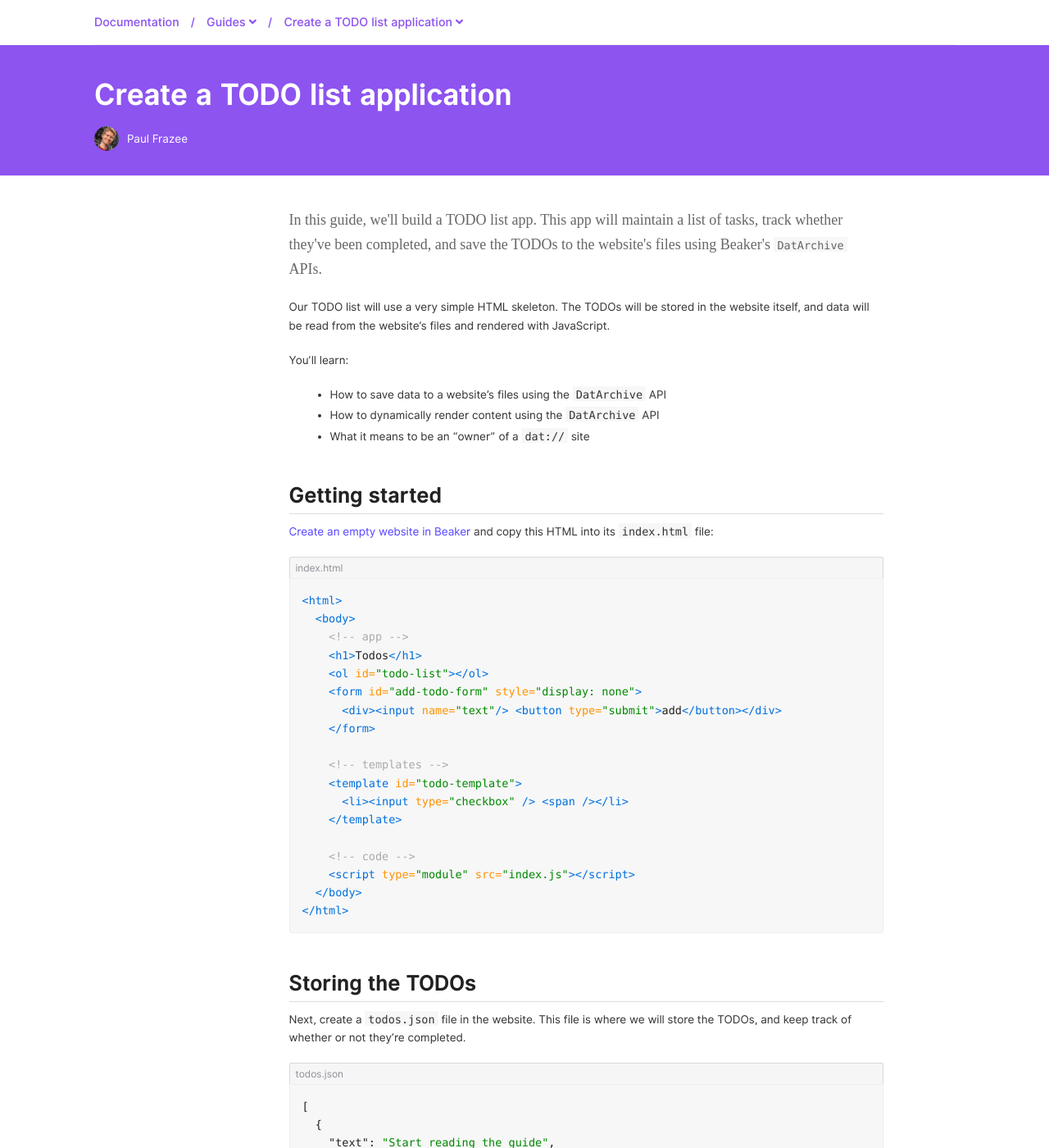
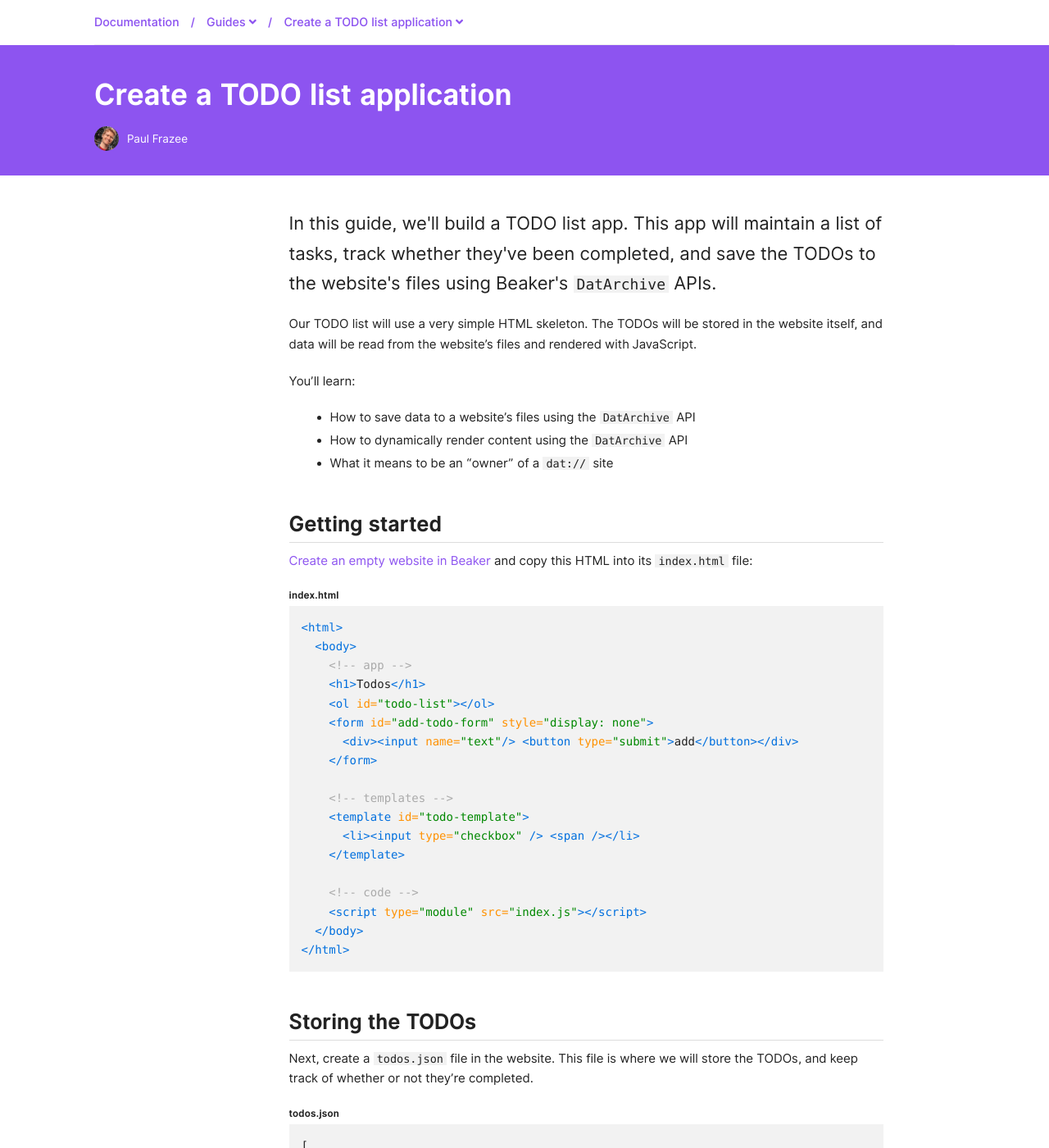
Before and after one commit to beakerbrowser/beakerbrowser.com, a Jekyll site: the page built from _docs/guides/create-a-todo-list.md, in a window 1280 px wide and 1400 px high. Shown: the whole window at 82% size. Built offline with Jekyll 4.4.1, drawn with Linux system fonts in a browser that asks for light colours.

Commit message:
Update styles

```diff
--- a/css/layout/_sections.scss
+++ b/css/layout/_sections.scss
@@ -30,7 +30,6 @@
   }
 
   p {
-    font-family: Hind;
     font-size: 16px;
 
     &:not(:last-child) {
--- a/css/pages/_default.scss
+++ b/css/pages/_default.scss
@@ -41,8 +41,8 @@
   }
 
   p a:not(.btn) {
-    color: $blue;
-    // color: var(--page-color); // TODO
+    // color: $blue;
+    color: var(--page-color); // TODO
 
     &:hover {
       text-decoration: underline;
@@ -57,11 +57,10 @@
 
 hr {
   width: 100px;
-  height: 7px;
+  height: 4px;
   margin: auto;
-  border-radius: 40px;
   border: 0;
-  background: #ddd;
+  background: var(--page-color);
 
   &.blue {
     background: $blue;
--- a/css/pages/_home.scss
+++ b/css/pages/_home.scss
@@ -15,12 +15,12 @@
       display: none;
       text-align: right;
 
-      @include respond-to(netbook) {
+      @include respond-to(desktop) {
         display: block;
       }
 
       img {
-        max-width: 550px;
+        max-width: 500px;
         border-radius: 4px;
         box-shadow: 0 5px 30px 0 rgba(0,0,0,.15);
         border: 1px solid rgba(0,0,0,.4);
@@ -37,19 +37,12 @@
   }
 
   .description {
-    font-family: Hind;
     font-size: 18px;
   }
 
   .description,
   .cta {
     color: #fff;
-  }
-
-  img {
-    // position: absolute;
-    right: -2px;
-    bottom: -2px;
   }
 }
 
@@ -64,8 +57,6 @@
 
   p {
     font-size: 1.15rem;
-    font-weight: 300;
-    // color: transparentize(mix(#111, $blue, 95%), .55);
   }
 }
 
--- a/css/pages/_post.scss
+++ b/css/pages/_post.scss
@@ -49,8 +49,8 @@
   ol,
   aside {
     font-size: 13.5px;
-    font-weight: 300;
-    color: #333;
+    font-size: 15px;
+    color: #222;
   }
 
   .columns,
@@ -59,9 +59,19 @@
   }
 
   p.accent {
-    font-family: Hind;
-    font-size: 18px;
-    color: rgba(0,0,0,.6);
+    font-size: 22px;
+
+    code {
+      font-size: 18px;
+    }
+  }
+
+  strong {
+    font-weight: 600;
+  }
+
+  em {
+    font-style: italic;
   }
 
   ul,
@@ -82,51 +92,18 @@
     font-size: 1rem;
   }
 
-  aside {
-    @extend %inline-flex;
-    @extend %antialiased;
-    padding: 20px;
-    margin-bottom: 20px;
-    background: var(--page-color);
-    color: #fff;
-    border-radius: 2px;
-
-    p {
-      color: #fff;
-      font-size: 12.75px;
-    }
-
-    .icon {
-      min-width: 80px;
-      margin-left: 20px;
-    }
-
-    .title {
-      font-size: 16px;
-      margin-top: 0;
-    }
-  }
-
   figcaption.code {
-    border: 1px solid $gray--mid;
-    border-bottom: 0;
-    border-radius: 2px 2px 0 0;
-    background: $gray--light;
-    padding: 3px 7px 2px;
+    margin-bottom: 3px;
+    font-weight: 600;
     font-size: 12px;
-    color: mix($black, $white, 45%);
-  }
-
-  figcaption.code + .highlighter-rouge pre {
-    border-radius: 0 0 3px 3px;
+    letter-spacing: .25px;
   }
 
   pre {
     margin-bottom: 20px;
-    padding: 15px;
-    background: #f7f7f7;
-    border: 1px solid #eee;
-    font-size: 13.5px;
+    padding: 10px;
+    background: #f2f2f2;
+    font-size: 14px;
 
     code {
       background: none;
@@ -138,8 +115,8 @@
   ol code,
   aside code,
   p code {
-    background: #f7f7f7;
-    padding: 2px 4px 0 4px;
+    background: #f2f2f2;
+    padding: 0 4px;
     font-size: 13.5px;
   }
 
--- a/css/pages/_snippets.scss
+++ b/css/pages/_snippets.scss
@@ -15,7 +15,7 @@
   .snippets-container {
   	display: grid;
   	grid-gap: 20px;
-    grid-template-columns: repeat(auto-fill, minmax(150px, 300px))
+    grid-template-columns: repeat(auto-fill, minmax(315px, 1fr))
   }
 
   .snippet {
@@ -23,7 +23,7 @@
     flex-direction: column;
     justify-content: space-between;
     align-items: flex-start;
-    padding: 5px 10px 10px 10px;
+    padding: 10px 15px 15px 15px;
     background: #eee;
     border: 2px solid transparent;
 
@@ -32,6 +32,7 @@
       justify-content: space-between;
       align-items: flex-start;
       width: 100%;
+      margin-bottom: 10px;
     }
 
     .snippet-title {
@@ -59,7 +60,10 @@
       padding: 10px;
       background: #fff;
       font-size: 12.5px;
+      width: 100%;
       max-width: 100%;
+      max-height: 85px;
+      overflow-y: auto;
 
       pre {
         overflow: hidden;
--- a/css/pages/_team.scss
+++ b/css/pages/_team.scss
@@ -67,14 +67,14 @@
     flex: 1 0 125px;
     width: 125px;
     text-align: center;
-    margin-right: 20px;
 
     @include respond-to(netbook) {
-      margin-right: 0;
+      margin-right: 20px;
     }
 
     h3.name {
       margin: 0 0 20px 0;
+      font-weight: 500;
     }
   }
 
```
